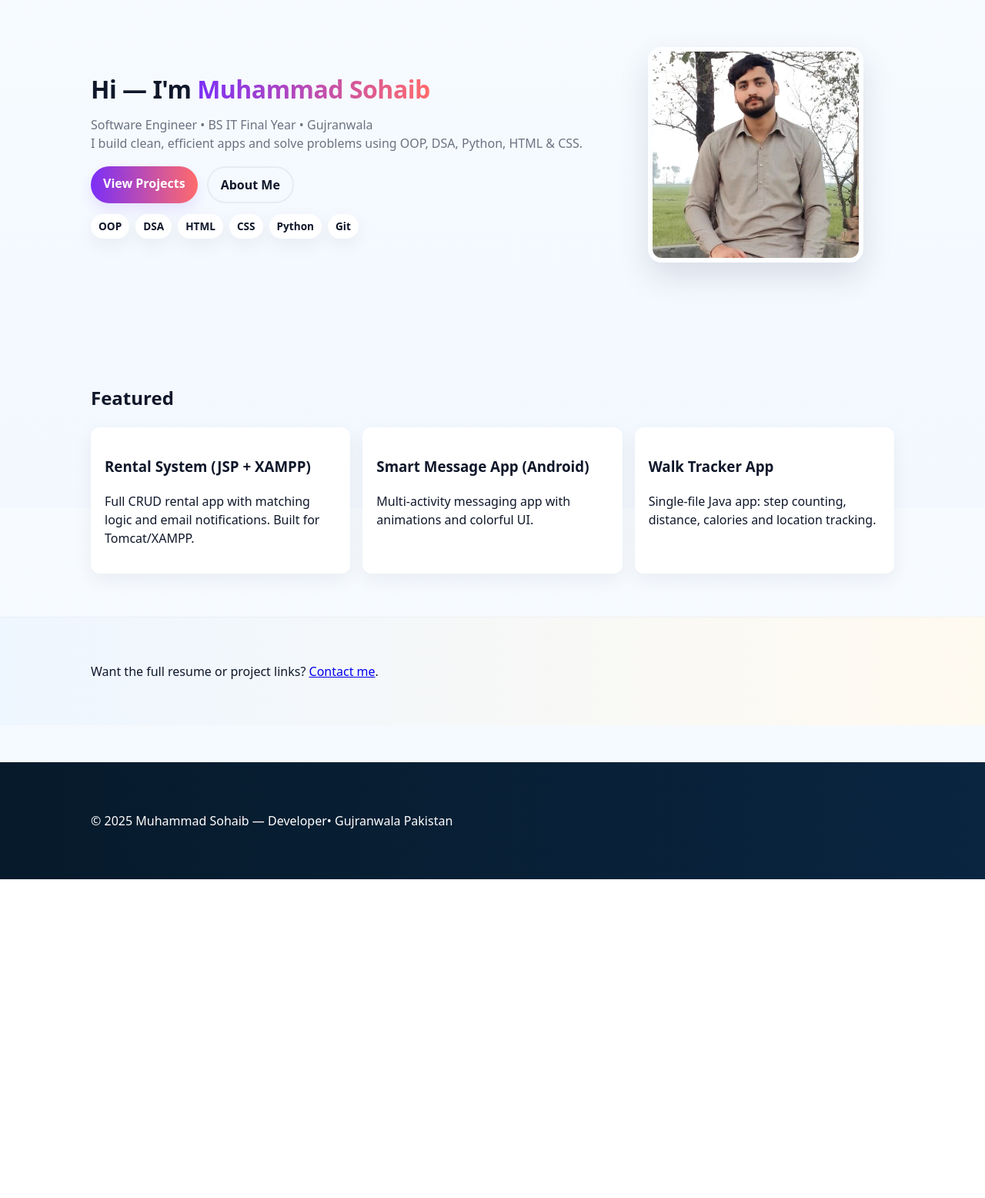
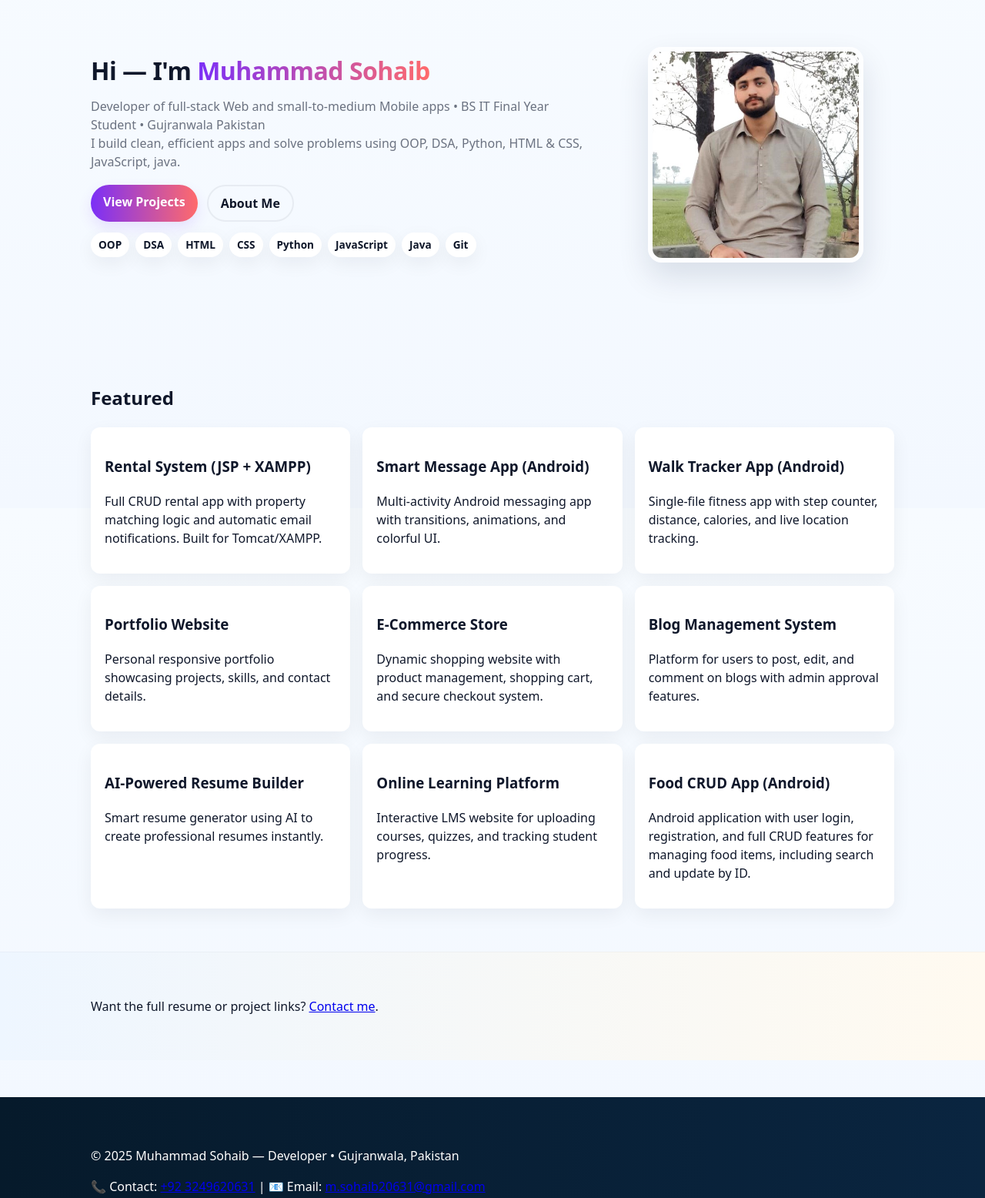
Before and after one commit to Sohaib1056/Portfolio, a plain HTML site: page index.html in a window 1280 px wide. Shown: the part 140-1696 px from the top of the page at 77% size. Before the commit the page ends 1282 px from the top, so only its background shows below. Drawn offline with Linux system fonts and the light colour scheme.

Commit message:
change the code
Change the code design and values

```diff
--- a/index.html
+++ b/index.html
@@ -4,7 +4,7 @@
 <head>
     <meta charset="utf-8" />
     <meta name="viewport" content="width=device-width,initial-scale=1" />
-    <title>Muhammad Sohaib — Software Engineer</title>
+    <title>Muhammad Sohaib — Developer</title>
     <link rel="stylesheet" href="style.css" />
 </head>
 
@@ -28,10 +28,10 @@
                     <h1>Hi — I'm <span class="accent">Muhammad
                             Sohaib</span></h1>
                     <p class="lead">
-                        Software Engineer • BS IT Final Year •
-                        Gujranwala<br>
+                        Developer of full-stack Web and small-to-medium Mobile apps • BS IT Final Year Student •
+                        Gujranwala Pakistan<br>
                         I build clean, efficient apps and solve problems
-                        using OOP, DSA, Python, HTML & CSS.
+                        using OOP, DSA, Python, HTML & CSS, JavaScript, java.
                     </p>
 
                     <div class="quick-links">
@@ -46,6 +46,8 @@
                         <li>HTML</li>
                         <li>CSS</li>
                         <li>Python</li>
+                        <li>JavaScript</li>
+                        <li>Java</li>
                         <li>Git</li>
                     </ul>
                 </div>
@@ -61,25 +63,57 @@
         <section class="featured container">
             <h2>Featured</h2>
             <div class="cards">
+
                 <article class="card">
                     <h3>Rental System (JSP + XAMPP)</h3>
-                    <p>Full CRUD rental app with matching logic and email
-                        notifications. Built for Tomcat/XAMPP.</p>
+                    <p>Full CRUD rental app with property matching logic and automatic email notifications. Built for
+                        Tomcat/XAMPP.</p>
                 </article>
 
                 <article class="card">
                     <h3>Smart Message App (Android)</h3>
-                    <p>Multi-activity messaging app with animations and
-                        colorful UI.</p>
+                    <p>Multi-activity Android messaging app with transitions, animations, and colorful UI.</p>
                 </article>
 
                 <article class="card">
-                    <h3>Walk Tracker App</h3>
-                    <p>Single-file Java app: step counting, distance,
-                        calories and location tracking.</p>
+                    <h3>Walk Tracker App (Android)</h3>
+                    <p>Single-file fitness app with step counter, distance, calories, and live location tracking.</p>
                 </article>
+
+                <article class="card">
+                    <h3>Portfolio Website</h3>
+                    <p>Personal responsive portfolio showcasing projects, skills, and contact details.</p>
+                </article>
+
+                <article class="card">
+                    <h3>E-Commerce Store</h3>
+                    <p>Dynamic shopping website with product management, shopping cart, and secure checkout system.</p>
+                </article>
+
+                <article class="card">
+                    <h3>Blog Management System</h3>
+                    <p>Platform for users to post, edit, and comment on blogs with admin approval features.</p>
+                </article>
+
+                <article class="card">
+                    <h3>AI-Powered Resume Builder</h3>
+                    <p>Smart resume generator using AI to create professional resumes instantly.</p>
+                </article>
+
+                <article class="card">
+                    <h3>Online Learning Platform</h3>
+                    <p>Interactive LMS website for uploading courses, quizzes, and tracking student progress.</p>
+                </article>
+
+                <article class="card">
+                    <h3>Food CRUD App (Android)</h3>
+                    <p>Android application with user login, registration, and full CRUD features for managing food
+                        items, including search and update by ID.</p>
+                </article>
+
             </div>
         </section>
+
 
         <section class="mini-cta">
             <div class="container">
@@ -90,10 +124,14 @@
 
     <footer class="site-footer">
         <div class="container">
-            <p>© <span id="year"></span> Muhammad Sohaib — Developer•
-                Gujranwala Pakistan</p>
+            <p>© <span id="year"></span> Muhammad Sohaib — Developer • Gujranwala, Pakistan</p>
+            <p>
+                📞 Contact: <a href="tel:+923249620631">+92 3249620631</a> |
+                📧 Email: <a href="mailto:m.sohaib20631gmail.com">m.sohaib20631@gmail.com</a>
+            </p>
         </div>
     </footer>
+
 
     <script>
 
```
Also changed, not shown: about.html (+10 -4 lines), projects.html (+44 -0 lines).
